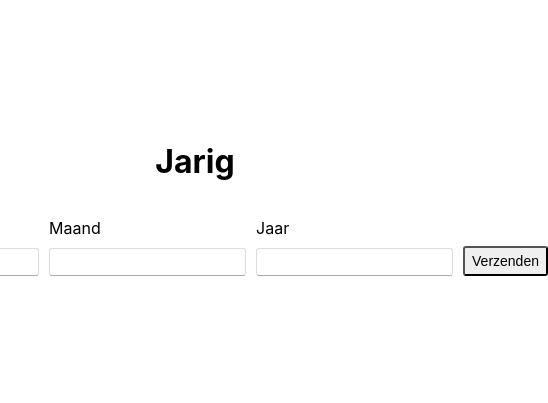
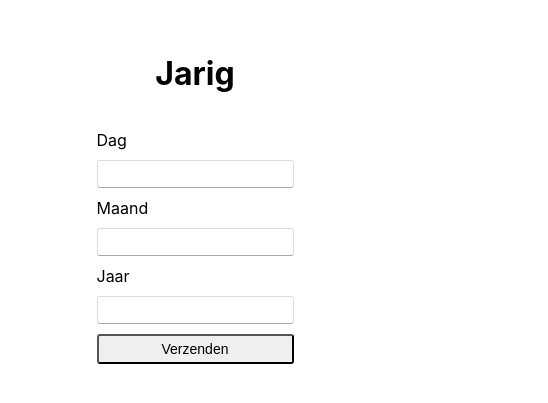
Before and after one commit to nickspaargaren/jarig, a Next.js app: page / in a window 390 px wide. Shown: the part 207-610 px from the top of the page, 548 px wide, since content can reach past the window. Built offline with nearby package versions, Linux system fonts and the light colour scheme.

Commit message:
Fix responsive layout (#41)
Fixes #40

---

For more details, open the [Copilot Workspace session](https://copilot-workspace.githubnext.com/nickspaargaren/jarig/issues/40?shareId=XXXX-XXXX-XXXX-XXXX).

```diff
--- a/styles/Home.module.css
+++ b/styles/Home.module.css
@@ -25,7 +25,40 @@
   font-size: 2rem;
 }
 
-.fields {display: grid; grid-gap: 10px; grid-template-columns: 1fr 1fr 1fr 1fr; margin: 30px 0 10px;}
-.fields div {display: flex; flex-direction: column;}
-.fields div input {margin-top: 10px; border: 1px solid #ddd; border-bottom: 1px solid #aaa; font-size: 14px; padding: 5px 7px; border-radius: 3px;}
-.fields div button {margin-top: auto;  font-size: 14px; padding: 5px 7px; border-radius: 3px;}
+.fields {
+  display: grid;
+  grid-gap: 10px;
+  grid-template-columns: 1fr 1fr 1fr 1fr;
+  margin: 30px 0 10px;
+}
+
+.fields div {
+  display: flex;
+  flex-direction: column;
+}
+
+.fields div input {
+  margin-top: 10px;
+  border: 1px solid #ddd;
+  border-bottom: 1px solid #aaa;
+  font-size: 14px;
+  padding: 5px 7px;
+  border-radius: 3px;
+}
+
+.fields div button {
+  margin-top: auto;
+  font-size: 14px;
+  padding: 5px 7px;
+  border-radius: 3px;
+}
+
+@media (max-width: 768px) {
+  .fields {
+    grid-template-columns: 1fr;
+  }
+
+  .container {
+    overflow-x: hidden;
+  }
+}
```
